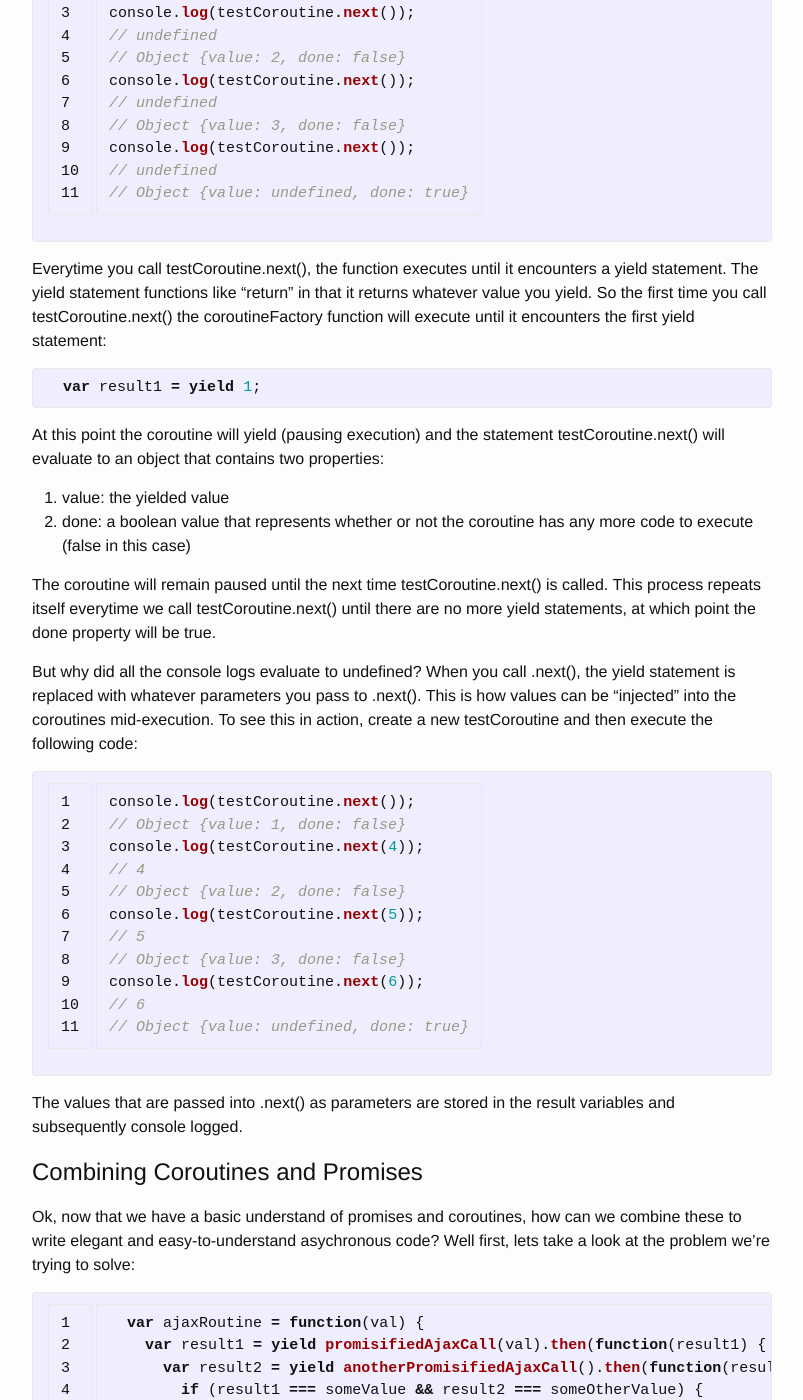
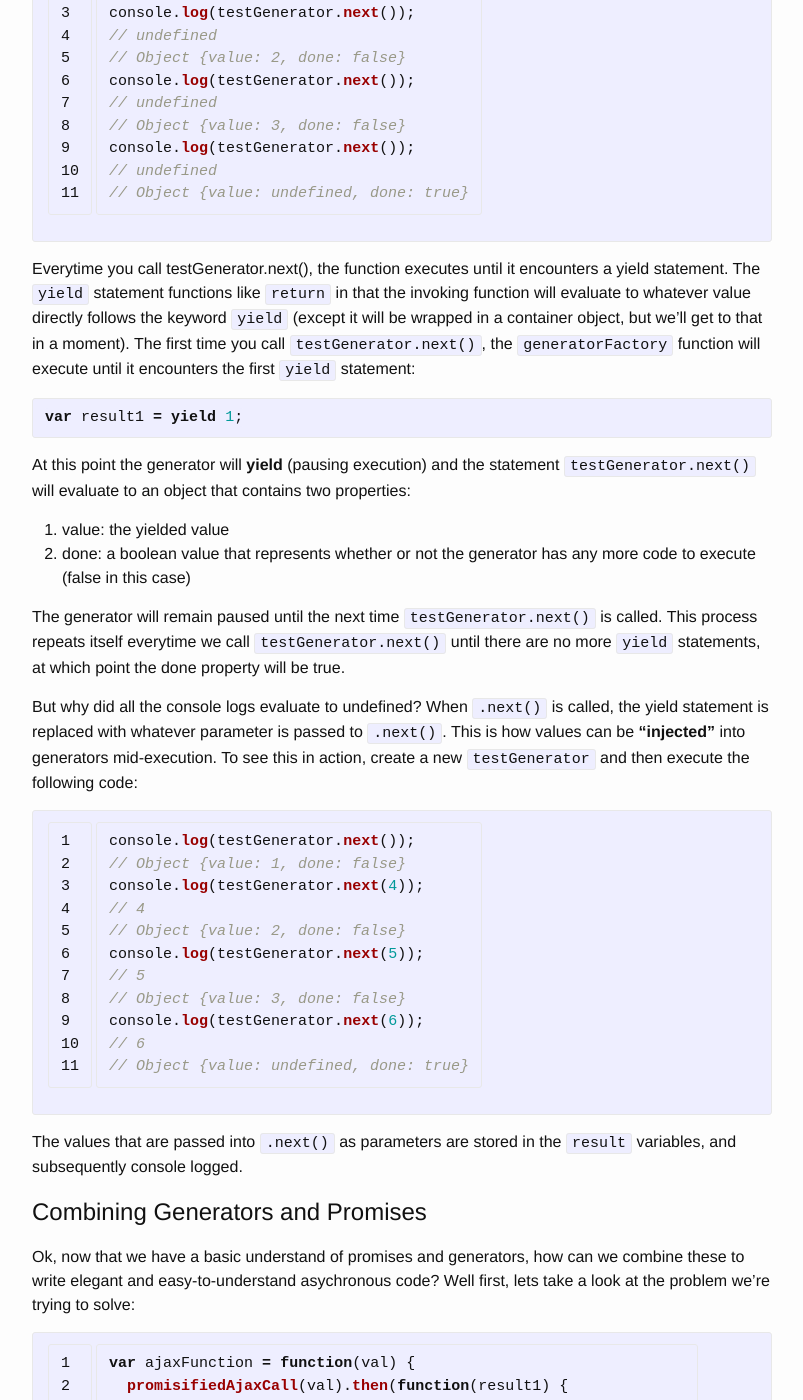
Before and after one commit to richardartoul/richardartoul.github.io, a Jekyll site: the page built from _posts/2015-07-16-promises-coroutines.markdown, in a window 1280 px wide and 1400 px high, scrolled down 1187 px. Shown: the whole window, without its empty margins (238-1041 px from the left). Built offline with Jekyll 4.4.1, drawn with Linux system fonts in a browser that asks for light colours; some of the changed text lies outside the part shown.

Commit message:
[Refactor] Refactored generators/promises blog post based on feedback from Kyle Simpson

```diff
--- a/_posts/2015-07-16-promises-coroutines.markdown
+++ b/_posts/2015-07-16-promises-coroutines.markdown
@@ -1,162 +1,187 @@
 ---
 layout: post
-title:  "Combining Promises and Coroutines to write Elegant Asynchronous code in Javascript"
-date:   2015-04-26 14:04:21
+title:  "Combining Promises and Generators to write Elegant Asynchronous code in Javascript"
+date:   2015-08-01 14:04:21
 categories: jekyll update
 ---
 
 Introduction
 ==============
 
-The purpose of this blog post is to teach you how promises and coroutines can be combined to write asynchronous code in Javascript that *looks* synchronous. Writing code this way makes it very easy to read and reason about what the code is doing. I'm not going to cover the topic of promises because there are tons of resources online that provide much better explanations than I could. I will, however, provide a brief overview of coroutines in Javascript, but I recommend that you pursue additional reading elsewhere.
+The purpose of this blog post is to teach you how promises and generators can be combined to write asynchronous code in Javascript that *looks* synchronous. Writing code this way makes it very easy to read and reason about what the code is doing. I'm not going to cover the topic of promises because there are plenty of resources online that provide much better explanations than I could. I will, however, provide a brief overview of generators in Javascript, but I recommend that you pursue additional reading elsewhere.
 
-Coroutines
+Generators
 ==========
 
-Coroutines were added to Javascript as a result of ES6. A coroutine in JavaScript is a special type of function that can halt itself at any time using the keyword yield, and then later resume execution. Whats so interesting about coroutines is that it allows a developer to write a function that not only can "return" multiple times, but can also have values "injected" into it mid-execution.
+Generators were added to Javascript as a result of ES6. A generator in JavaScript is a special type of function that can halt itself at any time using the keyword **yield**, and then later resume execution. Whats so interesting about generators is that they allows a developer to write a function that not only can **"return"** multiple times, but can also have values **"injected"** into it mid-execution.
 
-If that sounded confusing, don't worry, coroutines quickly begin to make sense once you start playing around with them. That said, open up your favorite ES6-compliant* Javascript REPL and paste in the following code:
+If that sounded confusing, don't worry, generators quickly begin to make sense once you start playing around with them. That said, open up your favorite ES6-compliant* Javascript REPL and paste in the following code:
 
 {% highlight javascript linenos %}
-  /*the asterisk indicates that the function is a
-  coroutine instead of a traditional function */
-  var coroutineFactory = function* () {
-    var result1 = yield 1;
-    console.log(result1);
-    var result2 = yield 2;
-    console.log(result2);
-    var result3 = yield 3;
-    console.log(result3);
-  }
+/*the asterisk indicates that the function is a
+generator instead of a traditional function */
+var generatorFactory = function* () {
+  var result1 = yield 1;
+  console.log(result1);
+  var result2 = yield 2;
+  console.log(result2);
+  var result3 = yield 3;
+  console.log(result3);
+}
 
-  var testCoroutine = new coroutineFactory();
+var testGenerator = new generatorFactory();
 {% endhighlight %}
 
-Now try calling testCoroutine.next() a few times. You should get something that looks like this:
+Now try calling testGenerator.next() a few times. You should get something that looks like this:
 
 {% highlight javascript linenos %}
-console.log(testCoroutine.next());
+console.log(testGenerator.next());
 // Object {value: 1, done: false}
-console.log(testCoroutine.next());
+console.log(testGenerator.next());
 // undefined
 // Object {value: 2, done: false}
-console.log(testCoroutine.next());
+console.log(testGenerator.next());
 // undefined
 // Object {value: 3, done: false}
-console.log(testCoroutine.next());
+console.log(testGenerator.next());
 // undefined
 // Object {value: undefined, done: true}
 {% endhighlight %}
 
-Everytime you call testCoroutine.next(), the function executes until it encounters a yield statement. The yield statement functions like "return" in that it returns whatever value you yield. So the first time you call testCoroutine.next() the coroutineFactory function will execute until it encounters the first yield statement:
+Everytime you call testGenerator.next(), the function executes until it encounters a yield statement. The `yield` statement functions like `return` in that the invoking function will evaluate to whatever value directly follows the keyword `yield` (except it will be wrapped in a container object, but we'll get to that in a moment). The first time you call `testGenerator.next()`, the `generatorFactory` function will execute until it encounters the first `yield` statement:
 
 {% highlight javascript %}
-  var result1 = yield 1;
+var result1 = yield 1;
 {% endhighlight %}
 
-At this point the coroutine will yield (pausing execution) and the statement testCoroutine.next() will evaluate to an object that contains two properties:
+At this point the generator will **yield** (pausing execution) and the statement `testGenerator.next()` will evaluate to an object that contains two properties:
 
 1. value: the yielded value
-2. done: a boolean value that represents whether or not the coroutine has any more code to execute (false in this case)
+2. done: a boolean value that represents whether or not the generator has any more code to execute (false in this case)
 
-The coroutine will remain paused until the next time testCoroutine.next() is called. This process repeats itself everytime we call testCoroutine.next() until there are no more yield statements, at which point the done property will be true.
+The generator will remain paused until the next time `testGenerator.next()` is called. This process repeats itself everytime we call `testGenerator.next()` until there are no more `yield` statements, at which point the done property will be true.
 
-But why did all the console logs evaluate to undefined? When you call .next(), the yield statement is replaced with whatever parameters you pass to .next(). This is how values can be "injected" into the coroutines mid-execution. To see this in action, create a new testCoroutine and then execute the following code:
+But why did all the console logs evaluate to undefined? When `.next()` is called, the yield statement is replaced with whatever parameter is passed to `.next()`. This is how values can be **"injected"** into generators mid-execution. To see this in action, create a new `testGenerator` and then execute the following code:
 
 {% highlight javascript linenos %}
-console.log(testCoroutine.next());
+console.log(testGenerator.next());
 // Object {value: 1, done: false}
-console.log(testCoroutine.next(4));
+console.log(testGenerator.next(4));
 // 4
 // Object {value: 2, done: false}
-console.log(testCoroutine.next(5));
+console.log(testGenerator.next(5));
 // 5
 // Object {value: 3, done: false}
-console.log(testCoroutine.next(6));
+console.log(testGenerator.next(6));
 // 6
 // Object {value: undefined, done: true}
 {% endhighlight %}
 
-The values that are passed into .next() as parameters are stored in the result variables and subsequently console logged.
+The values that are passed into `.next()` as parameters are stored in the `result` variables, and subsequently console logged.
 
-Combining Coroutines and Promises
+Combining Generators and Promises
 =================================
 
-Ok, now that we have a basic understand of promises and coroutines, how can we combine these to write elegant and easy-to-understand asychronous code? Well first, lets take a look at the problem we're trying to solve:
+Ok, now that we have a basic understand of promises and generators, how can we combine these to write elegant and easy-to-understand asychronous code? Well first, lets take a look at the problem we're trying to solve:
 
 {% highlight javascript linenos %}
-  var ajaxRoutine = function(val) {
-    var result1 = yield promisifiedAjaxCall(val).then(function(result1) {
-      var result2 = yield anotherPromisifiedAjaxCall().then(function(result2) {
-        if (result1 === someValue && result2 === someOtherValue) {
-          doSomeThing();
-        }
-        else {
-          doSomeOtherThing();
-        }
-      });
+var ajaxFunction = function(val) {
+  promisifiedAjaxCall(val).then(function(result1) {
+    anotherPromisifiedAjaxCall().then(function(result2) {
+      if (result1 === someValue && result2 === someOtherValue) {
+        doSomeThing();
+      }
+      else {
+        doSomeOtherThing();
+      }
     });
   });
-  ajaxRoutine(val);
+});
+ajaxRoutine(val);
 {% endhighlight %}
 
-Even with only two asynchronous calls, this function is starting to get a little messy, and we're not even handling errors yet! Lets try rewriting this function using a combination of promises and a coroutines:
+Even with only two asynchronous calls, this function is starting to get a little messy, and we're not even handling errors yet! Lets try rewriting this function using a combination of promises and a generators:
 
 {% highlight javascript linenos %}
-  var ajaxRoutine = function*(val) {
-    var result1 = yield promisifiedAjaxCall(val);
-    var result2 = yield anotherPromisifiedAjaxCall();
-    if (result1 === someValue && result2 === someOtherValue) {
-      doSomeThing();
-    }
-    else {
-      doSomeOtherThing();
-    }
+var ajaxGenerator = function*(val) {
+  var result1 = yield promisifiedAjaxCall(val);
+  var result2 = yield anotherPromisifiedAjaxCall();
+  if (result1 === someValue && result2 === someOtherValue) {
+    doSomeThing();
   }
-  var testCoroutine = new ajaxRoutine(val);
-  var result1Promise = testCoroutine.next().then(function(result) {
-    testCoroutine.next(result);
-  });
-  var result2Promise = testCoroutinen.next().then(function(result) {
-    testCoroutine.next(result);
-  });
+  else {
+    doSomeOtherThing();
+  }
+}
+var testGenerator = new ajaxGenerator(val);
+var result1Promise = testGenerator.next().value.then(function(result) {
+  testGenerator.next(result);
+});
+var result2Promise = testGenerator.next().value.then(function(result) {
+  testGenerator.next(result);
+});
 {% endhighlight %}
 
-So whats going on here? Lets walk through how this code will execute. The first time testCoroutine.next() is called on line 12 the ajaxRoutine coroutine will run until it hits the first yield statement on line 2.
+So whats going on here? Lets walk through how this code will execute. The first time `testGenerator.next()` is called on line 12, `ajaxGenerator` will run until it hits the first `yield` statement on line 2.
 
 {% highlight javascript %}
-  var result1 = yield promisifiedAjaxCall(val);
+var result1 = yield promisifiedAjaxCall(val);
 {% endhighlight %}
 
-result1Promise variable will then be assigned a promise. Once the ajax call is complete and the promise resolves, the .then() function will execute and response from the ajax call is passed back into the ajaxRoutine function and assigned to result1.
+`result1Promise` variable will then be assigned a promise. Once the ajax call is complete and the promise resolves, the `.then()` function will execute, and the response from the ajax call will be passed back into the `ajaxGenerator` function (as a result of invoking `.next()`) and assigned to `result1`.
 
 {% highlight javascript %}
-  var result1Promise = testCoroutine.next().then(function(result) {
-    testCoroutine.next(result);
-  });
+var result1Promise = testGenerator.next().value.then(function(result) {
+  testGenerator.next(result);
+});
 {% endhighlight %}
 
-The code will continue to execute until it hits the yield statement on line 3 at which point the process will repeat, eventually assigning the result of the second ajax call to result2. The code can now be thought of as looking like this:
+The code will continue to execute until it hits the `yield` statement on line 3 at which point the process will repeat, eventually assigning the result of the second ajax call to `result2`. The code can now be thought of as looking like this:
 
 {% highlight javascript linenos %}
-  var ajaxRoutine = function*(val) {
-    var result1 = resultFromFirstAjaxCall;
-    var result2 = resultFromSecondAjaxCall;
-    if (result1 === someValue && result2 === someOtherValue) {
-      doSomeThing();
-    }
-    else {
-      doSomeOtherThing();
-    }
+var ajaxRoutine = function*(val) {
+  var result1 = resultFromFirstAjaxCall;
+  var result2 = resultFromSecondAjaxCall;
+  if (result1 === someValue && result2 === someOtherValue) {
+    doSomeThing();
   }
+  else {
+    doSomeOtherThing();
+  }
+}
 {% endhighlight %}
 
-Now that the ajax calls have been resolved, its very easy to reason about the remaining code in linear fashion as you would with any synchronous functon. This is nice, however, actually invoking the function and feeding the resolved promises back into the coroutine is a messy process. What we want is something that not only can yield promises, but can automatically wait for them to resolve and then resume execution. Luckily, the Bluebird promise library has such a function. The code snippet above can be rewritten like this:
+Now that the ajax calls have been resolved, its very easy to reason about the remaining code in linear fashion as you would with any synchronous functon. This is nice, however, actually invoking the function and feeding the resolved promises back into the generator is a messy process. What we want is something that not only can yield promises, but can automatically wait for them to resolve, feed their values back into itself, and then resume execution. Luckily, the Bluebird promise library has such a function. The code snippet above can be rewritten like this:
+
+{% highlight javascript linenos %}
+var Promise = require('bluebird');
+
+var ajaxRoutine = Promise.coroutine(function*(val) {
+  var result1 = yield promisifiedAjaxCall();
+  var result2 = yield anotherPromisifiedAjaxCall();
+  if (result1 === someValue && result2 === someOtherValue) {
+    doSomeThing();
+  }
+  else {
+    doSomeOtherThing();
+  }
+});
+
+ajaxRoutine(val).catch(function(err) {
+  if (err) throw err;
+});
+{% endhighlight %}
+
+This time, the same process will occur and the code will execute asynchronously, waiting for each ajax request to complete before continuing, but the code can be read and reasoned about in a synchronous manner. Pretty dope, huh?
+
+Note that since `Promise.coroutine()` returns a promise, any errors that occur within the coroutine function can be caught by appending a single `.catch()` to the function invocation. With a single line of code, we've error handled the whole thing!
 
 {% highlight javascript linenos %}
   var Promise = require('bluebird');
+
   var ajaxRoutine = Promise.coroutine(function*(val) {
     var result1 = yield promisifiedAjaxCall();
+    if (result1 === someValueIDontLike) return null;
     var result2 = yield anotherPromisifiedAjaxCall();
     if (result1 === someValue && result2 === someOtherValue) {
       doSomeThing();
@@ -166,35 +191,66 @@ Now that the ajax calls have been resolved, its very easy to reason about the re
     }
   });
 
-  ajaxRoutine(val).catch(function(err) {
+  /* ------ capturing return value ------ */
+  var returnedVal = ajaxRoutine(val).catch(function(err) {
     if (err) throw err;
   });
 {% endhighlight %}
 
-This time, the same process will occur and the code will execute asynchronously, waiting for each ajax request to complete before continuing, but the code can be read and reasoned about in a synchronous manner. Pretty sweet, huh? Note that since Promise.coroutine() returns a promise, any errors that occur within the coroutine function can be caught by appending a single .catch() to the function invocation. On top of that, we've regained the ability to use return statements! We could easily do something like this:
+But wait, there's more! `Promise.coroutine` actually returns a promise, so we can chain `.then` onto the coroutine invocation, like so:
 
 {% highlight javascript linenos %}
   var Promise = require('bluebird');
+
   var ajaxRoutine = Promise.coroutine(function*(val) {
     var result1 = yield promisifiedAjaxCall();
     if (result1 === someValueIDontLike) return null;
     var result2 = yield anotherPromisifiedAjaxCall();
     if (result1 === someValue && result2 === someOtherValue) {
       doSomeThing();
-      return someThing;
     }
     else {
       doSomeOtherThing();
-      return SomeOtherThing;
     }
   });
 
   /* ------ capturing return value ------ */
-  var returnedVal = ajaxRoutine(val).catch(function(err) {
+  var returnedVal = ajaxRoutine(val).then(function() {
+    console.log('This won't happen until the coroutine is done executing!');
+  }).catch(function(err) {
     if (err) throw err;
   });
 {% endhighlight %}
 
-Hopefully now you understand how promises and coroutines can be combined to write elegant, easy-to-read asynchronous code. Spread the word! Next time someone complains to you about how they don't like Node.js because 'callback hell is unavoidable', tell them about coroutines and promises!
+Even more interestingly, since a generator is a function, we can actually use `return` statements! The only requirement is that we return a promise:
 
-*Note: If you want to use coroutines in Node, you need to have version 0.12 or higher AND run node with the --harmony option enabled. For example: node --harmony server.js
+{% highlight javascript linenos %}
+  var Promise = require('bluebird');
+
+  var ajaxRoutine = Promise.coroutine(function*(val) {
+    var result1 = yield promisifiedAjaxCall();
+    if (result1 === someValueIDontLike) return null;
+    var result2 = yield anotherPromisifiedAjaxCall();
+    if (result1 === someValue && result2 === someOtherValue) {
+      doSomeThing();
+      return somePromise();
+    }
+    else {
+      doSomeOtherThing();
+      return someOtherPromise();
+    }
+  });
+
+  /* ------ capturing return value ------ */
+  var returnedVal = ajaxRoutine(val).then(function(resolvedPromiseValue) {
+    console.log('This is the resolved value from the promise: ', resolvedPromiseValue);
+  }).catch(function(err) {
+    if (err) throw err;
+  });
+{% endhighlight %}
+
+Hopefully now you understand how promises and generators can be combined to write elegant, easy-to-read asynchronous code. Spread the word! Next time someone complains to you about how they don't like Node.js because 'callback hell is unavoidable', tell them about generators and promises!
+
+*Note: If you want to use generators in Node, you need to have version 0.12 or higher AND run node with the --harmony option enabled. For example: node --harmony server.js
+
+Alternatively, you can use [io.js](https://iojs.org/en/index.html) which natively supports ES6 functionality.
```
